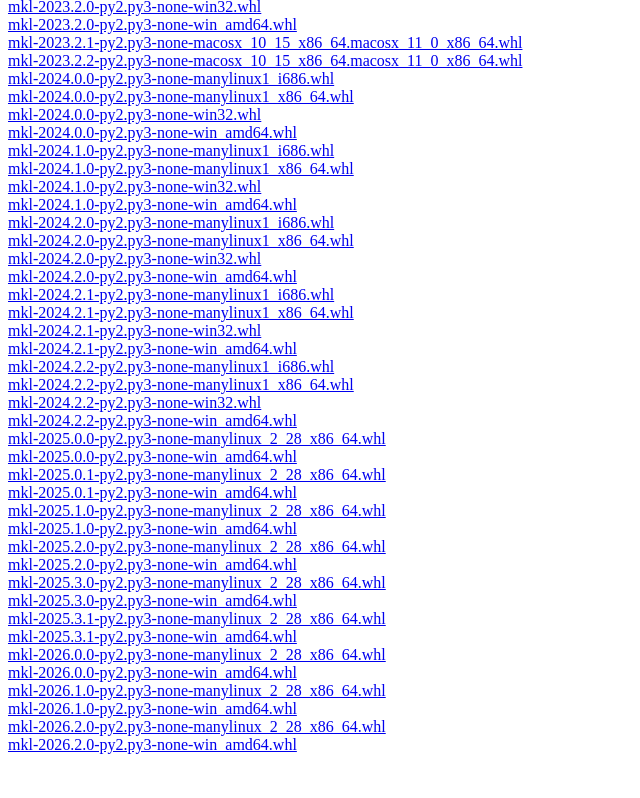
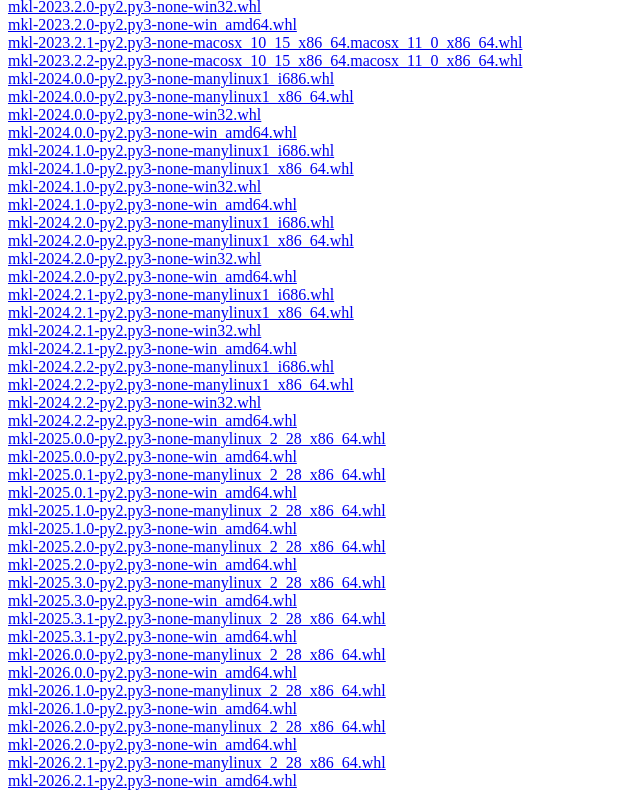
Before and after one commit to urob/numpy-mkl, a plain HTML site: page mkl/index.html in a window 1280 px wide. Shown: the part 1270-2068 px from the top of the page, without its empty margins (0-640 px from the left). Before the commit the page ends 2032 px from the top, so only its background shows below. Drawn offline with Linux system fonts and the light colour scheme.

Commit message:
ci: Update external links

```diff
--- a/mkl/index.html
+++ b/mkl/index.html
@@ -114,6 +114,8 @@
 <a href="https://files.pythonhosted.org/packages/d6/bd/e35bd5477278c91b0f5d4733b13009d183c284d636d68c649204858c207a/mkl-2026.1.0-py2.py3-none-win_amd64.whl#sha256=8194a8270d70622eff00eec84c793efc382b14848b98c3ace6bacdda42170a80" data-dist-info-metadata="sha256=82158df3c3107174ce77df49f08e0d36b6d3556bee19a02a32c2b063d6f156b4" data-core-metadata="sha256=82158df3c3107174ce77df49f08e0d36b6d3556bee19a02a32c2b063d6f156b4">mkl-2026.1.0-py2.py3-none-win_amd64.whl</a><br />
 <a href="https://files.pythonhosted.org/packages/dc/51/3447e212ae3b09f3da7f0ae1b834aa452b8114cfffbb7a8f702715cb3706/mkl-2026.2.0-py2.py3-none-manylinux_2_28_x86_64.whl#sha256=eaab1875ce9f47ab3c66d5632cef06baf768c05781f2f28847bdbc4343500ed7" data-dist-info-metadata="sha256=cf2a21dec95633d41238059741a1dfd08af34fac8628b2b17989196cdcb8d75f" data-core-metadata="sha256=cf2a21dec95633d41238059741a1dfd08af34fac8628b2b17989196cdcb8d75f">mkl-2026.2.0-py2.py3-none-manylinux_2_28_x86_64.whl</a><br />
 <a href="https://files.pythonhosted.org/packages/31/bc/0e8380d982d353bad1f01d4828830563e53d309eeb38d5be3d6f519d83cb/mkl-2026.2.0-py2.py3-none-win_amd64.whl#sha256=5f2c187f0dda47efa19c1922cb3c8815924b8e5ed1613d28a3a69ec2327d4045" data-dist-info-metadata="sha256=cf131faead84869a5a7bc93865b02426fe2adf18756fc6c549331ecb327fb3a8" data-core-metadata="sha256=cf131faead84869a5a7bc93865b02426fe2adf18756fc6c549331ecb327fb3a8">mkl-2026.2.0-py2.py3-none-win_amd64.whl</a><br />
+<a href="https://files.pythonhosted.org/packages/e9/31/53bb8fd1098caaf2c634cae75a1abbc1d3c67089a085afa38eeea79f7ea7/mkl-2026.2.1-py2.py3-none-manylinux_2_28_x86_64.whl#sha256=76322a3abf512594ab7b4e82cb72df91e4e5d195498769aa8b292373c1ddd6d1" data-dist-info-metadata="sha256=1fc23e6d38044100d797318033a2c8cad427952c9bbca61ade20494aabde1a79" data-core-metadata="sha256=1fc23e6d38044100d797318033a2c8cad427952c9bbca61ade20494aabde1a79">mkl-2026.2.1-py2.py3-none-manylinux_2_28_x86_64.whl</a><br />
+<a href="https://files.pythonhosted.org/packages/47/db/8cad265c49b425e51dda3ba2fe7397f51ad0604cae0f5a129dfbc7f2ee92/mkl-2026.2.1-py2.py3-none-win_amd64.whl#sha256=96f9ee6a5f101801c56225bd6b7a4a82c95d3da1268d7bf952fa07d09992a619" data-dist-info-metadata="sha256=2bbee36a7f1274b3438e97aab5446ecdee8ba5c67a38f0c1857717e9c369b52d" data-core-metadata="sha256=2bbee36a7f1274b3438e97aab5446ecdee8ba5c67a38f0c1857717e9c369b52d">mkl-2026.2.1-py2.py3-none-win_amd64.whl</a><br />
 </body>
 </html>
-<!--SERIAL 42320199-->
+<!--SERIAL 43560428-->
```
